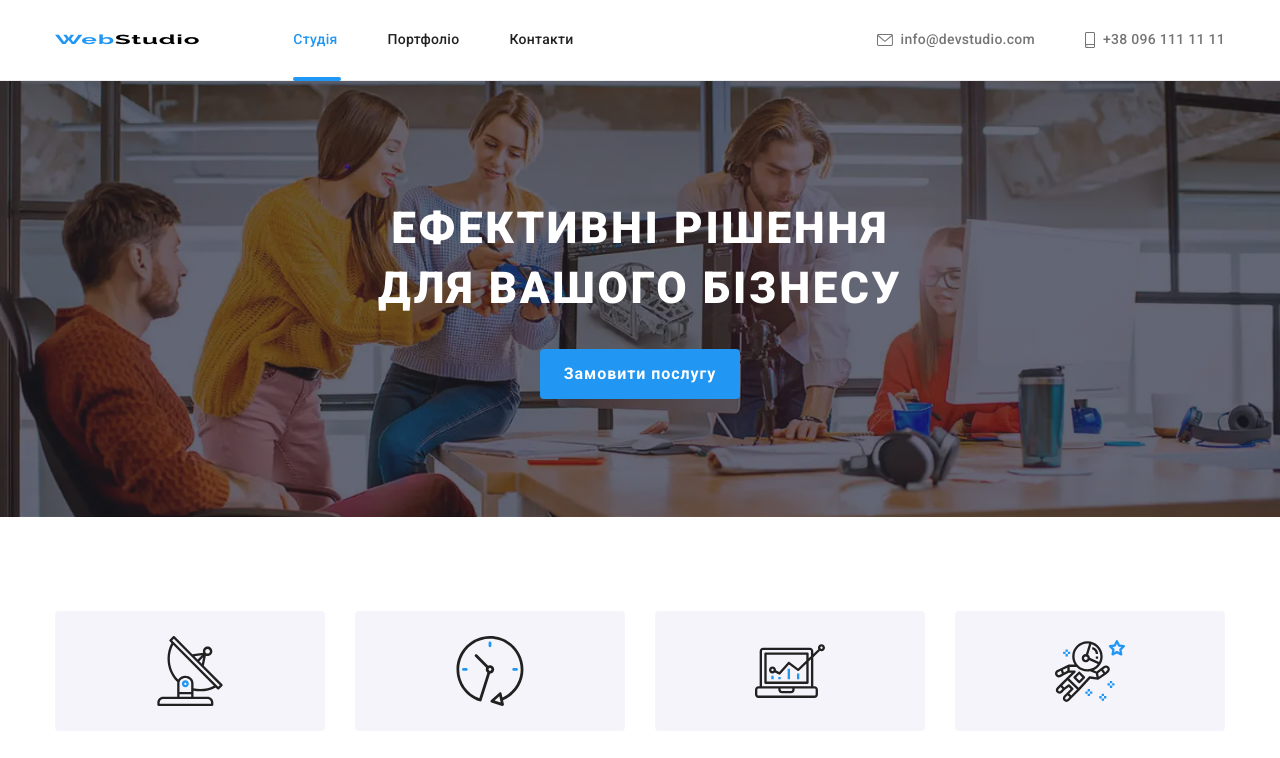
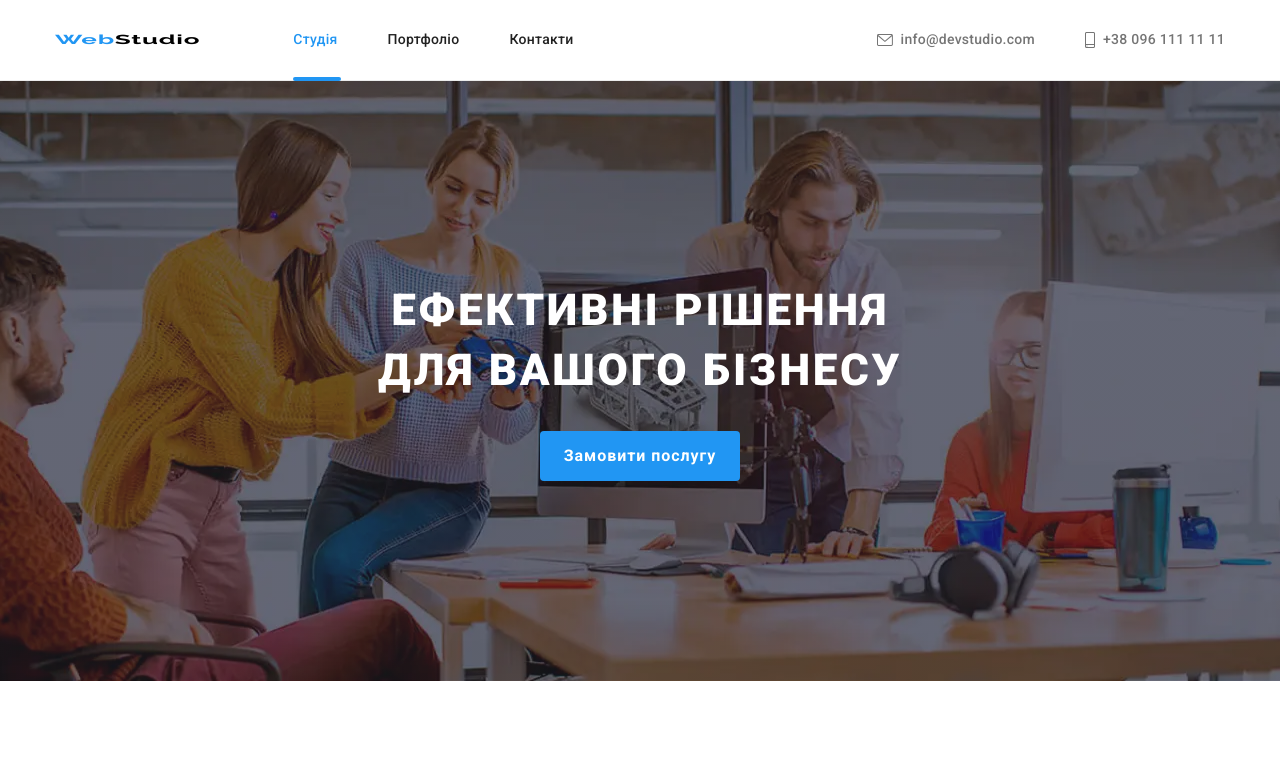
Before and after one commit to Vita-Dovhan/go-it-markup-hw-08, a plain HTML site: page index.html in a window 1280 px wide. Shown: the top 758 px of the page. Drawn offline with nearby package versions, Linux system fonts and the light colour scheme.

Commit message:
padding-hero

```diff
--- a/sass/components/_main.scss
+++ b/sass/components/_main.scss
@@ -3,6 +3,10 @@
   text-align: center;
   padding-bottom: 118px;
   padding-top: 118px;
+  @media (min-width: 1200px) {
+    padding-bottom: 200px;
+    padding-top: 200px;
+  }
   background-image: linear-gradient(rgba(47, 48, 58, 0.4), rgba(47, 48, 58, 0.4)),
     url('../images/hw-eight/mobile/hero-mob-1x.webp');
   background-size: cover;
```
Also changed, not shown: css/main.css, css/main.min.css, 2 other files.
